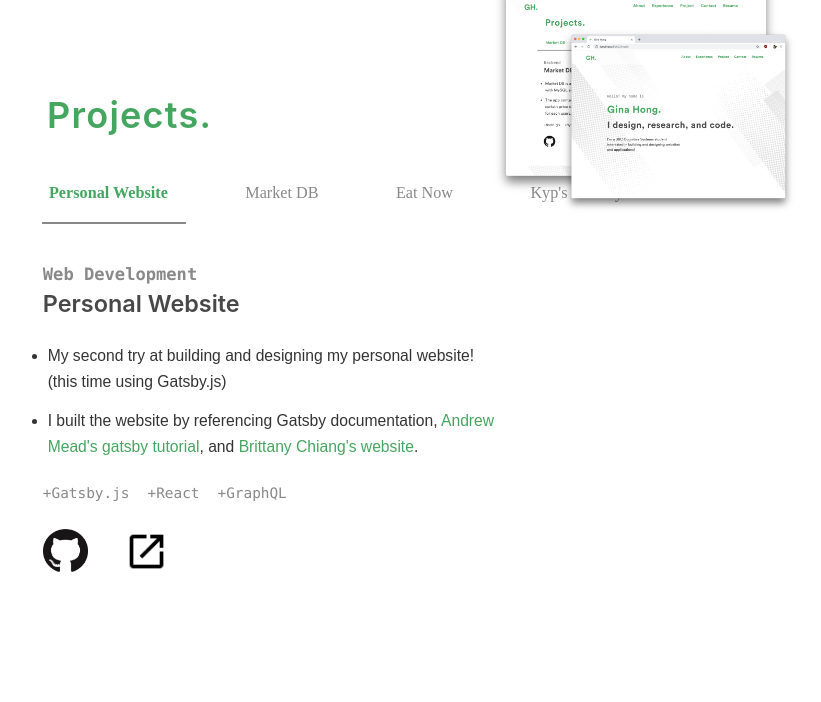
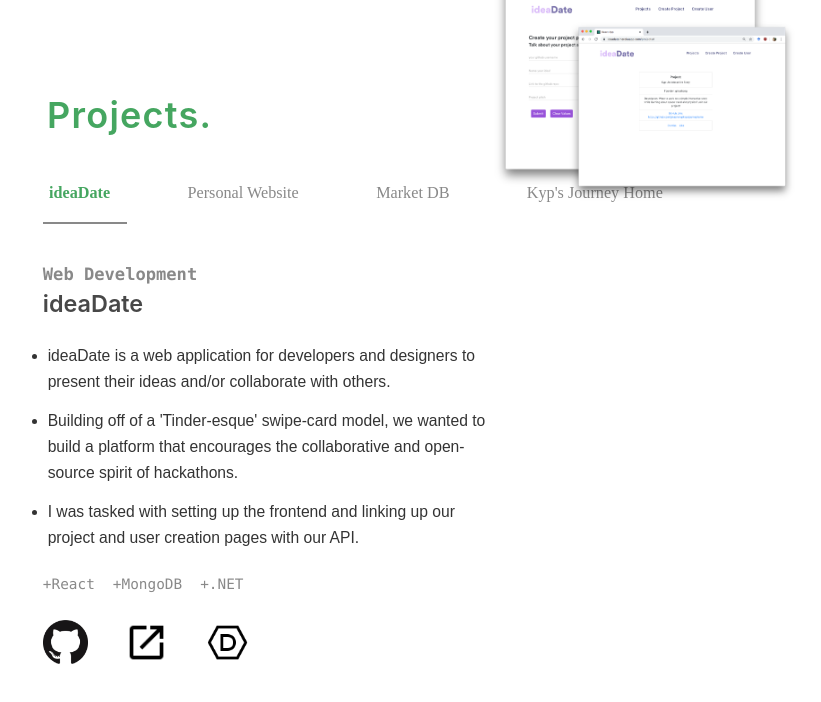
Before and after one commit to ginaahong/GHWebsite, a Gatsby site: page /project in a window 1280 px wide. Shown: the whole page, without its empty margins (236-1057 px from the left). Built offline with nearby package versions, Linux system fonts and the light colour scheme; Gatsby itself is replaced by a stand-in of ours.

Commit message:
updated experience and projects to include work at samsung and dubhacks project

```diff
--- /dev/null
+++ b/src/jobs/samsung.md
@@ -0,0 +1,10 @@
+---
+company: "Samsung"
+position: "Analytics Developer"
+from: "2019-09-01"
+to: "2020-04-01"
+
+---
+* Implement a data validation functionality within our various data pipelines using JSON schemas and Python (Python, SQL, JSON schema).
+* Helping with development and maintenance of our data pipelines by monitoring airflow DAGs and our AWS services (Airflow, AWS Redshift, Python).
+* Maintaining stability and better UX in our Tableau servers used by internal stake holders. (ex. reconfig authentication, web dev for internally used docs).
--- a/src/pages/contact.js
+++ b/src/pages/contact.js
@@ -7,6 +7,7 @@ import contactStyles from './contact.module.scss'
 
 import github from '../images/github.png'
 import linkedin from '../images/linkedin.png'
+import devpost from '../images/devpost.png'
 
 
 const ContactPage = () => {
@@ -24,12 +25,15 @@ const ContactPage = () => {
                 Just shoot me an email!
                 <br /><br /><br />
                 You can also find me on these sites:
-                <sites className={contactStyles.sites}>
+                <sites className={contactStyles.othersites}>
                     <a href="https://github.com/ginaahong" target="_blank" rel="noopener noreferrer">
                         <img src={github} alt="github"/>
                     </a>
                     <a href="https://linkedin.com/in/ginaahong" target="_blank" rel="noopener noreferrer">
                         <img src={linkedin} alt="linkedin"/>
+                    </a>
+                    <a href="https://devpost.com/ginaahong?ref_content=user-portfolio&ref_feature=portfolio&ref_medium=global-nav" target="_blank" rel="noopener noreferrer">
+                        <img src={devpost} alt="devpost"/>
                     </a>
                 </sites>
             </p>
--- a/src/pages/project.js
+++ b/src/pages/project.js
@@ -8,6 +8,7 @@ import Layout from './layout'
 
 import github from '../images/github.png'
 import external from '../images/external_link.png'
+import devpostimg from '../images/devpost.png'
 
 
 const TabsContainer = styled.div`
@@ -63,8 +64,8 @@ const Highlight = styled.span`
     background: #898989;
     position: absolute;
     top: 4.2rem;
-    left: ${props => props.activeTab > 0 ? (props.activeTab * 9 + 2.3 ) : 2.2 }rem;
-    width: 8rem;
+    left: ${props => props.activeTab > 0 ? (props.activeTab * 8.9 + props.activeTab ) : 2.25 }rem;
+    width: ${props => props.activeTab > 0 ? 7 : 4.7 }rem;;
     height: 0.15rem;
     z-index: 10;
     margin-left: -45px;
@@ -214,6 +215,7 @@ const ProjectPage = () => {
           team
           github
           external
+          devpost
           tech
           cover {
             childImageSharp {
@@ -259,12 +261,19 @@ const ProjectPage = () => {
             <Content>
             {data.allMarkdownRemark.edges.map((edge, i) => {
                 const frontm = edge.node.frontmatter
-                const haslink = (edge.node.frontmatter.external.length !== 0)
+                const hasextlink = (edge.node.frontmatter.external.length !== 0)
+                const hasdevpost = (edge.node.frontmatter.devpost.length !== 0)
                 let ext;
-                if (haslink) {
+                if (hasextlink) {
                     ext = <a href={frontm.external} target="_blank" rel="noopener noreferrer"><img src={external} alt="external site"/></a>
                 } else {
                     ext = ""
+                }
+                let devpost;
+                if (hasdevpost) {
+                    devpost = <a href={frontm.devpost} target="_blank" rel="noopener noreferrer"><img src={devpostimg} alt="devpost"/></a>
+                } else {
+                    devpost = ""
                 }
 
                 return (
@@ -289,6 +298,7 @@ const ProjectPage = () => {
                             <Links>
                                 <a href={frontm.github} target="_blank" rel="noopener noreferrer"><img src={github} alt="github"/></a>
                                 {ext}
+                                {devpost}
                             </Links>
                         </Detail>
                         <ImgContainer>
--- a/src/projects/eatnow/eatnow.md
+++ b/src/projects/eatnow/eatnow.md
@@ -1,10 +1,11 @@
 ---
-order: "3"
+order: "5"
 type: "UX/UI Design"
 title: "Eat Now"
 team: "UBC Launchpad"
 github: "https://github.com/ginaahong/eat"
 external: "https://apps.apple.com/ca/app/eat-now-find-where-to-eat/id1366648100"
+devpost: ""
 cover: "./eatnow_screenshot.png"
 tech:
     - Figma
--- /dev/null
+++ b/src/projects/ideadate/ideadate.md
@@ -0,0 +1,18 @@
+---
+order: "1"
+type: "Web Development"
+title: "ideaDate"
+team: "DUBHacks2019"
+github: "https://github.com/UBCDUB"
+external: "https://ideadate.herokuapp.com/projects"
+devpost: "https://devpost.com/software/ideadate"
+cover: "./idea_scrn3.png"
+tech:
+    - React
+    - MongoDB
+    - .NET
+
+---
+* ideaDate is a web application for developers and designers to present their ideas and/or collaborate with others.
+* Building off of a 'Tinder-esque' swipe-card model, we wanted to build a platform that encourages the collaborative and open-source spirit of hackathons.
+* I was tasked with setting up the frontend and linking up our project and user creation pages with our API.
--- a/src/projects/kyp/kyp.md
+++ b/src/projects/kyp/kyp.md
@@ -5,6 +5,7 @@ title: "Kyp's Journey Home"
 team: "NW Hacks"
 github: "https://github.com/ginaahong/kypsjourneyhome"
 external: ""
+devpost: "https://devpost.com/software/kyp-s-journey-home"
 cover: "./kyp_screenshot.png"
 tech:
     - React
--- a/src/projects/marketdb/marketdb.md
+++ b/src/projects/marketdb/marketdb.md
@@ -1,10 +1,11 @@
 ---
-order: "2"
+order: "3"
 type: "Backend"
 title: "Market DB"
 team: "CPSC304"
 github: "https://github.com/group46/dbMart"
 external: ""
+devpost: ""
 cover: "./Group.png"
 tech:
     - Node.js
--- a/src/projects/website/website.md
+++ b/src/projects/website/website.md
@@ -1,10 +1,11 @@
 ---
-order: "1"
+order: "2"
 type: "Web Development"
 title: "Personal Website"
 team: "personal project"
 github: "https://github.com/ginaahong/GHWebsite"
 external: "https://www.ginahong.dev"
+devpost: ""
 cover: "./website.png"
 tech:
     - Gatsby.js
```
Also changed, not shown: src/pages/contact.module.scss (+21 -0 lines), src/images/devpost.png (added), src/projects/ideadate/idea_screenshot.png (added), src/projects/ideadate/idea_scrn2.png (added), src/projects/ideadate/idea_scrn3.png (added).
